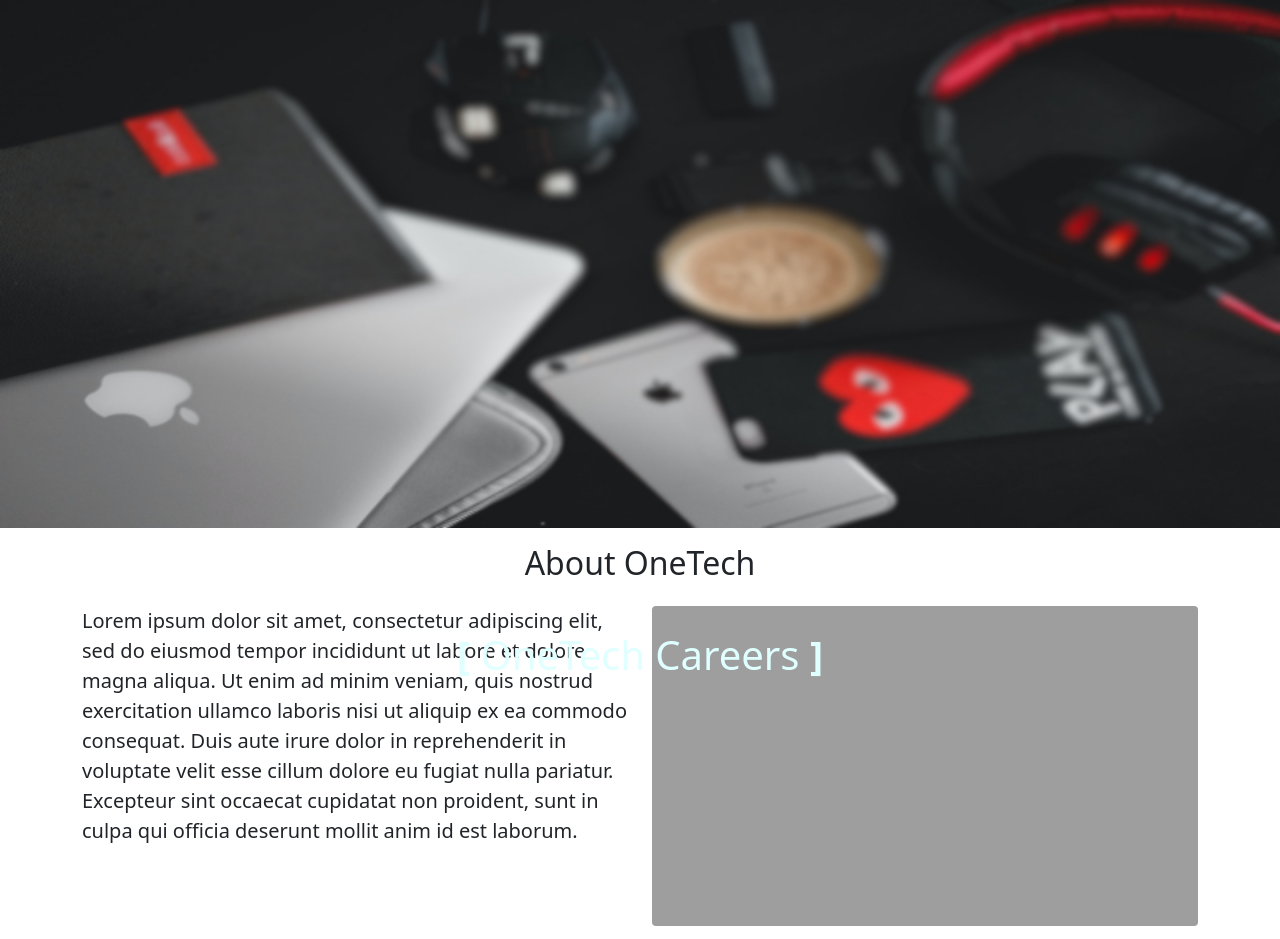
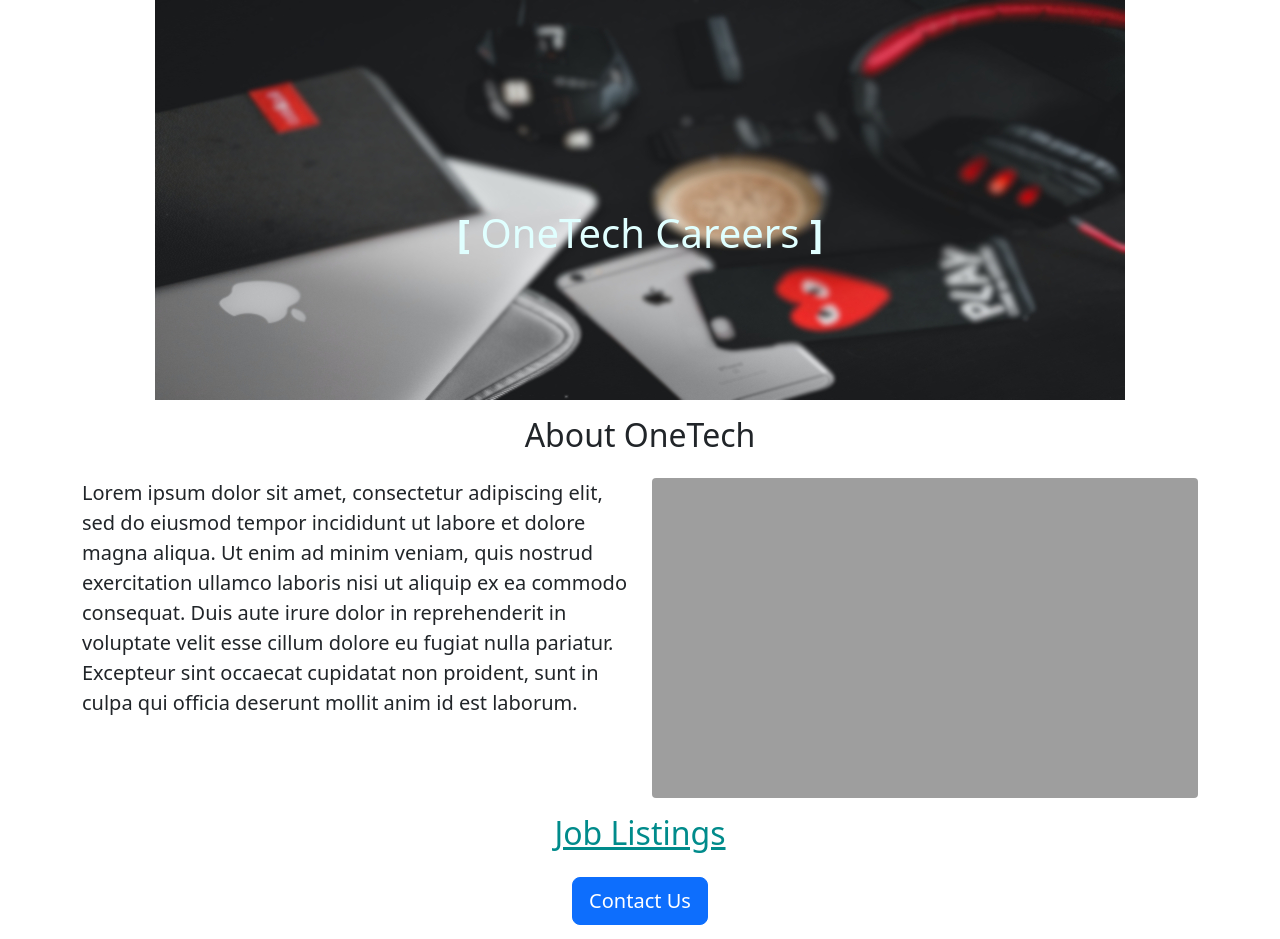
Before and after one commit to danielh59/careers-websitev2, a Flask app: page / in a window 1280 px wide. Shown: the part 57-996 px from the top of the page. Run offline with Flask 3, Linux system fonts and the light colour scheme; data that the repository does not hold is empty.

Commit message:
changes to banner

```diff
--- /dev/null
+++ b/templates/banner.html
@@ -0,0 +1,17 @@
+<style> #banner {
+	background-size: 100%;
+
+}
+#header {
+	color:lightcyan;
+		position: absolute;
+		top: 50%;
+		left: 50%;
+		transform: translate(-50%, -50%);
+		}
+	#body {
+			background-color: lightslategray;
+		}
+</style>
+<img class="img-fluid mx-auto d-block" id="banner" src="static/cdg_darkbg_sm.jpg">
+	<h1 id="header" class="text-center mt-3 mb-4 carousel-caption"><b>[</b> {{company_name}} Careers <b>]</b> </h1>
--- a/templates/home.html
+++ b/templates/home.html
@@ -2,21 +2,11 @@
 <html>
 	<head>
 		{% include 'bootstrap.html' %}
-		<style> #banner {
-			width: 100%;
-			height: 300;
-		}
-		#header {
-			color:lightcyan;
-		}
-		</style>
+
 	</head>
 	<body>
 		{% include 'navbar_advanced.html' %}
-		<div><img class="img-fluid mx-auto d-block" id="banner" src="static/cdg_darkbg_sm.jpg">
-			<h1 id="header" class="text-center mt-3 mb-4 carousel-caption"><b>[</b> {{company_name}} Careers <b>]</b> </h1>
-		</div>
-		<!-- comment -->
+		{% include 'banner.html' %}
 		<div class="container">
 			<h2 class="text-center mt-3 mb-4"> About {{company_name}}</h2>
 			<div class="row mb-6">
```
